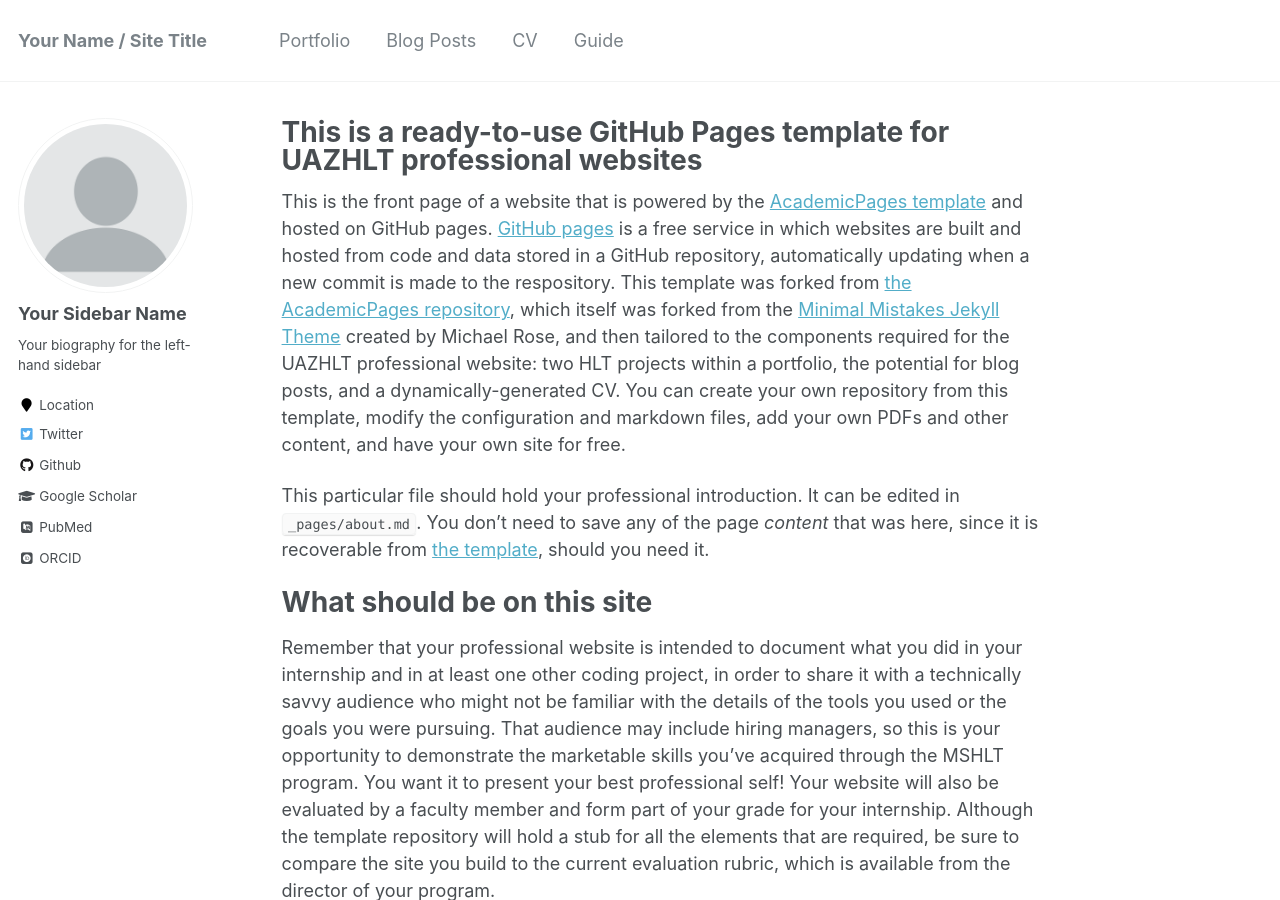
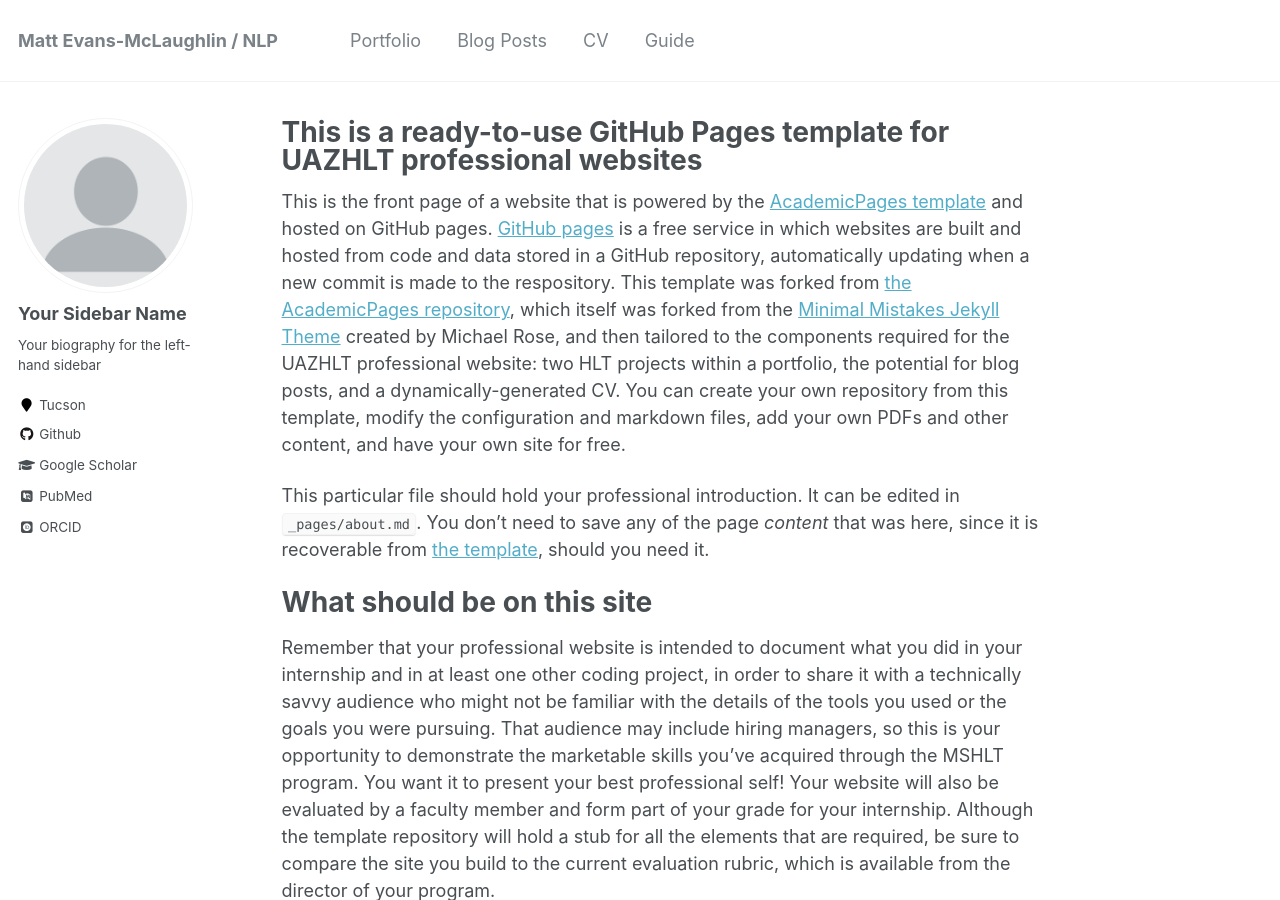
Before and after one commit to mc-wut/mc-wut.github.io, a Jekyll site: the page built from _pages/about.md, in a window 1280 px wide and 900 px high. Built offline with Jekyll 4.4.1, drawn with Linux system fonts in a browser that asks for light colours; some web fonts are replaced; some of the changed text lies outside the part shown.

Commit message:
- changes some stubs in ` _config.yml`

```diff
--- a/_config.yml
+++ b/_config.yml
@@ -7,13 +7,13 @@
 
 # Site Settings
 locale                   : "en-US"
-title                    : "Your Name / Site Title"
+title                    : "Matt Evans-McLaughlin / NLP"
 title_separator          : "-"
-name                     : &name "Your Name"
-description              : &description "personal description"
-url                      : https://yourGHusername.github.io # the base hostname & protocol for your site e.g. "https://mmistakes.github.io"
+name                     : &name "Matt Evans-McLaughlin"
+description              : &description "NLP Professional and Human Language Technology MS student"
+url                      : https://mc-wut.github.io # the base hostname & protocol for your site e.g. "https://mmistakes.github.io"
 baseurl                  : "" # the subpath of your site, e.g. "/blog"
-repository               : "yourGHusername/yourGHusername.github.io"
+repository               : "mc-wut/mc-wut.github.io"
 teaser                   :  # filename of teaser fallback teaser image placed in /images/, .e.g. "500x300.png"
 breadcrumbs              : false # true, false (default)
 words_per_minute         : 160
@@ -83,7 +83,7 @@ author:
   name             : "Your Sidebar Name"
   avatar           : "profile.png"
   bio              : "Your biography for the left-hand sidebar"
-  location         : "Location"
+  location         : "Tucson"
   employer         :
   pubmed           : "https://www.ncbi.nlm.nih.gov/pubmed/?term=john+snow"
   googlescholar    : "http://yourfullgooglescholarurl.com"
@@ -96,7 +96,7 @@ author:
   flickr           :
   facebook         :
   foursquare       :
-  github           : "yourGHusername"
+  github           : "mc-wut"
   google_plus      :
   keybase          :
   instagram        :
@@ -109,7 +109,7 @@ author:
   stackoverflow    : # http://stackoverflow.com/users/123456/username
   steam            :
   tumblr           :
-  twitter          : "replacethistwitterhandle"
+  twitter          : # "replacethistwitterhandle"
   vine             :
   weibo            :
   xing             :
```
